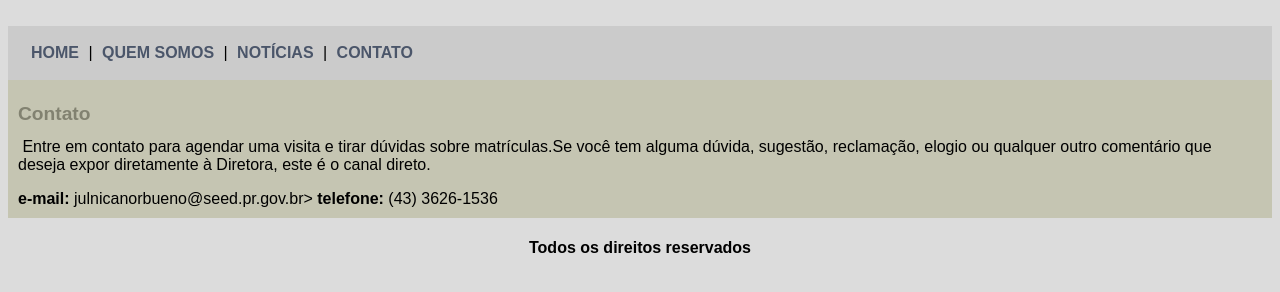
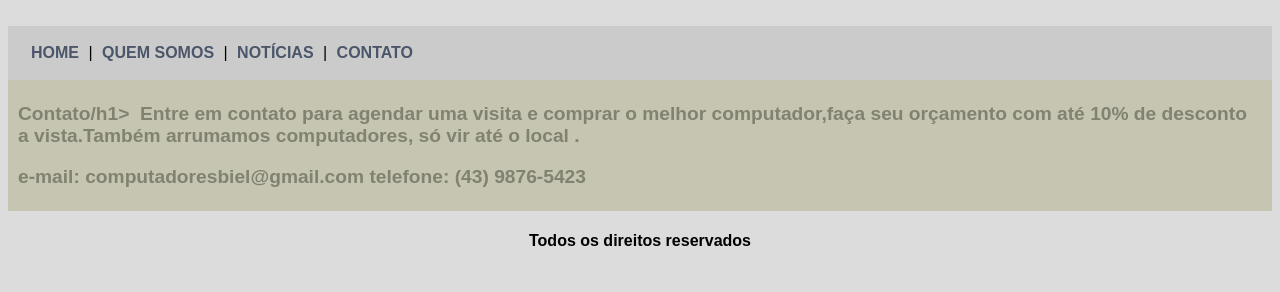
Before and after one commit to Biel009xs/computadores, a plain HTML site: page contato.html in a window 1280 px wide. Drawn offline with Linux system fonts and the light colour scheme.

Commit message:
Update contato.html

```diff
--- a/contato.html
+++ b/contato.html
@@ -19,21 +19,20 @@
 
 <div id="conteudo"> <!--Inicio do conteudo-->
 
-<h1>Contato</h1>
+<h1>Contato/h1>
 
 <img src=""
 
 <p>
-Entre em contato para agendar uma visita e tirar dúvidas sobre matrículas.Se
-você tem alguma dúvida, sugestão, reclamação, elogio ou qualquer outro comentário que
-deseja expor diretamente à Diretora, este é o canal direto.</p>
+Entre em contato para agendar uma visita e comprar o melhor computador,faça seu orçamento com até 10% de desconto a vista.Também arrumamos computadores,
+  só vir até o local .</p>
 
 <div>
 <strong>e-mail:</strong>
-julnicanorbueno@seed.pr.gov.br>
+computadoresbiel@gmail.com
 
 <strong>telefone:</strong>
-(43) 3626-1536
+(43) 9876-5423
 </div>
 
 </div> <!--Fim do conteudo-->
```
